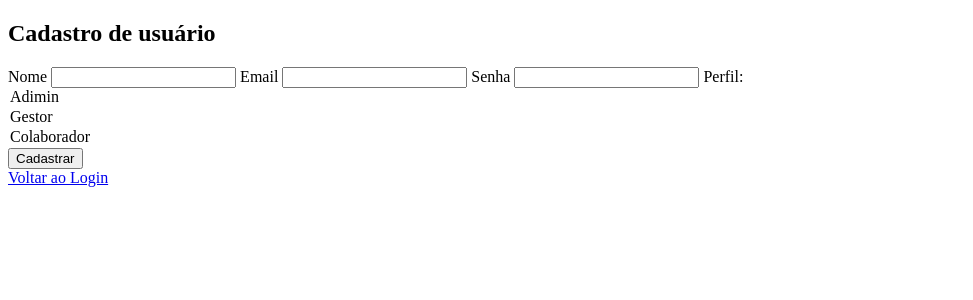
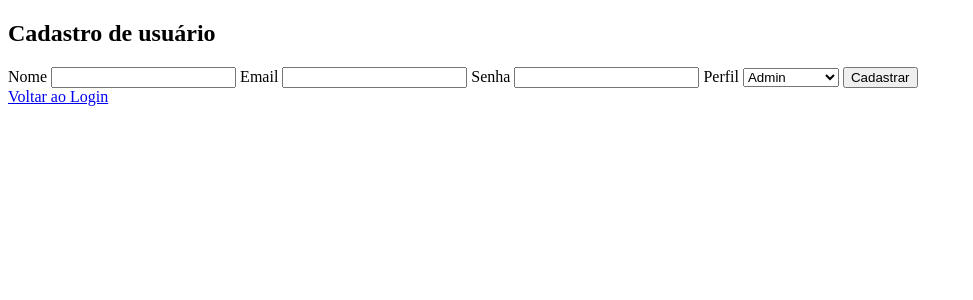
Before and after one commit to poxxataly26/cadlog-system, a PHP site: page /views/register.php in a window 1280 px wide. Shown: the top 300 px of the page, without its empty margins (0-973 px from the left). Run offline with PHP 8.4, Linux system fonts and the light colour scheme.

Commit message:
Inserindo links

```diff
--- a/views/login.php
+++ b/views/login.php
@@ -8,7 +8,7 @@
 </head>
 <body>
     <main>
-        <form action="" method="post">
+        <form action="index.php?action=login" method="post">
             <section>
                 <label for="email">Email</label>
                 <input type="email" name="email" id="email" required>
--- a/views/register.php
+++ b/views/register.php
@@ -12,16 +12,19 @@
         <form action="index.php?action=regitser" method="post">
             <label for="nome">Nome</label>
             <input type="text" name="nome" id="nome" required>
+
             <label for="email">Email</label>
             <input type="email" name="email" id="email" required>
+
             <label for="senha">Senha</label>
             <input type="password" name="senha" id="senha" required>
-            <label for="perfil">Perfil:</label>
-            <section nome="perfil" id="perfil">
-                <option value="adimin">Adimin</option>
+
+            <label for="perfil">Perfil</label>
+            <select nome="perfil" id="perfil">
+                <option value="admin">Admin</option>
                 <option value="gestor">Gestor</option>
                 <option value="colaborador">Colaborador</option>
-            </section>
+            </select>
             <button type="submit">Cadastrar</button>
         </form>
         <a href="index.php?action=login">Voltar ao Login</a>
```
